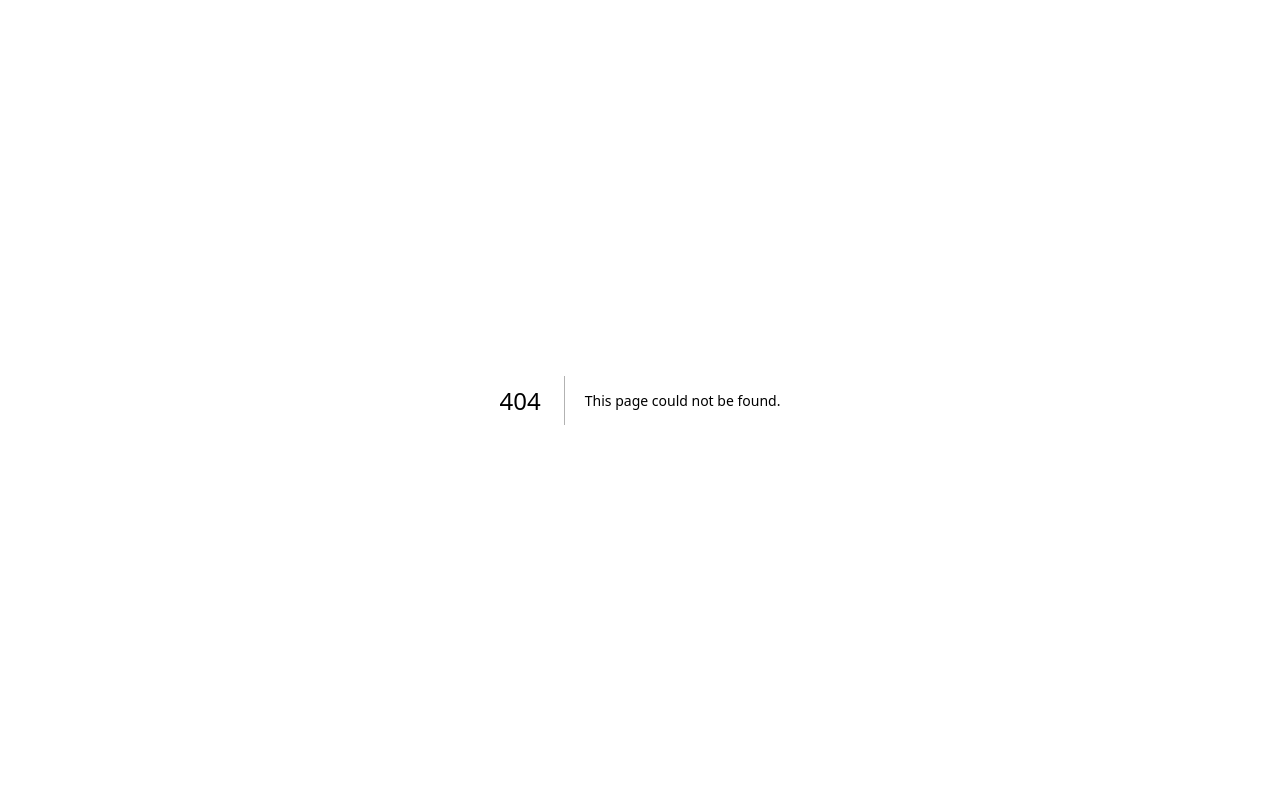
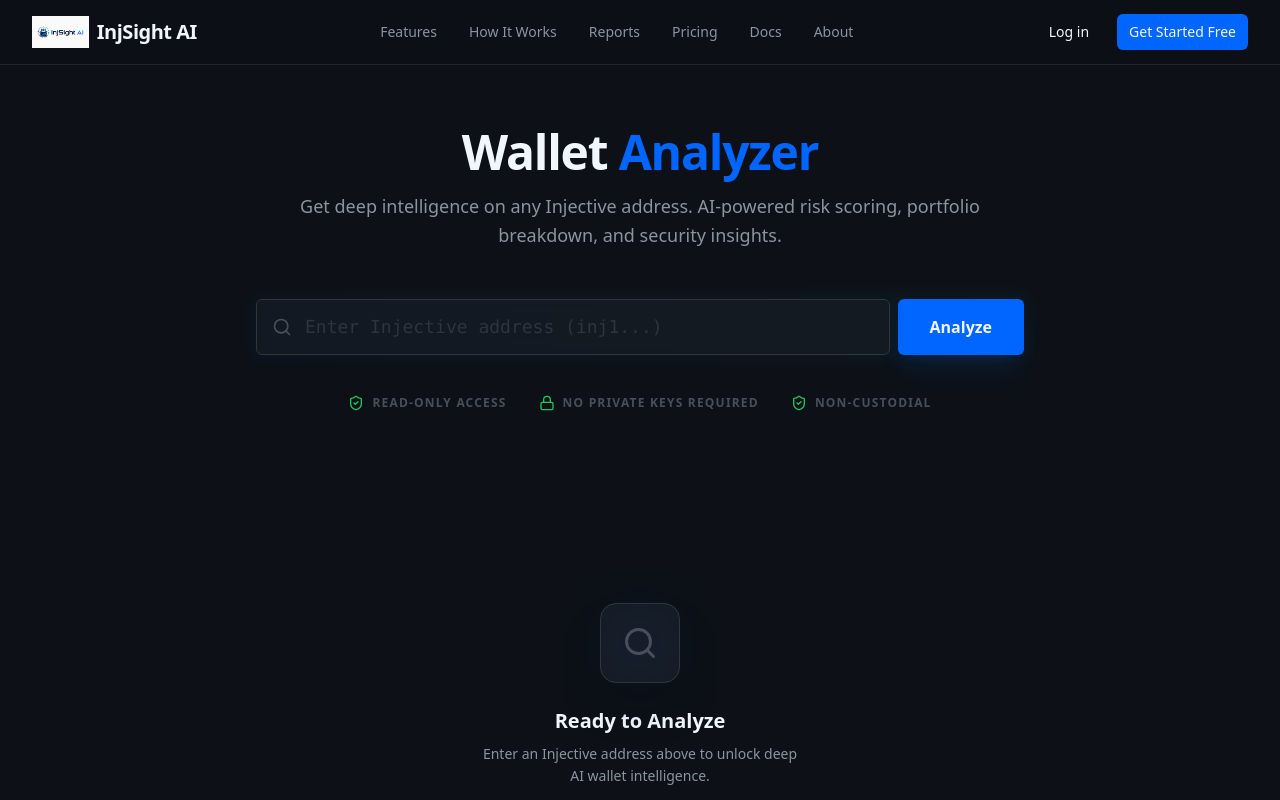
Before and after one commit to mokwathedeveloper/injsight-ai, a Next.js app in the folder frontend/: page /analyze in a window 1280 px wide. Before the commit this address had no page. Shown: the top 800 px of the page. Built offline with nearby package versions, Linux system fonts and the light colour scheme.

Commit message:
feat: add wallet analyzer page

```diff
--- /dev/null
+++ b/frontend/app/analyze/page.tsx
@@ -0,0 +1,70 @@
+"use client";
+
+import * as React from "react";
+import { Navbar } from "@/components/layout/Navbar";
+import { Footer } from "@/components/layout/Footer";
+import { WalletAnalyzerForm } from "@/components/analyzer/WalletAnalyzerForm";
+import { AnalysisLoadingState } from "@/components/analyzer/AnalysisLoadingState";
+import { WalletReport } from "@/components/analyzer/WalletReport";
+import { EmptyAnalyzerState } from "@/components/analyzer/EmptyAnalyzerState";
+import { ReadOnlySafetyNotice } from "@/components/analyzer/ReadOnlySafetyNotice";
+import { mockAnalysisResult } from "@/data/wallet-analyzer";
+
+export default function AnalyzePage() {
+  const [isLoading, setIsLoading] = React.useState(false);
+  const [result, setResult] = React.useState<typeof mockAnalysisResult | null>(null);
+
+  const handleAnalyze = (addr: string) => {
+    setIsLoading(true);
+    setResult(null);
+
+    // Simulate analysis delay with staged messages
+    setTimeout(() => {
+      setIsLoading(false);
+      setResult({
+        ...mockAnalysisResult,
+        address: addr,
+      });
+    }, 6000);
+  };
+
+  return (
+    <div className="flex flex-col min-h-screen bg-page">
+      <Navbar />
+
+      <main className="flex-grow pt-32 pb-20 px-4 sm:px-6 lg:px-8">
+        <div className="max-w-7xl mx-auto space-y-12">
+          {/* Header Section */}
+          <div className="text-center space-y-4 max-w-3xl mx-auto">
+            <h1 className="text-4xl sm:text-5xl font-extrabold text-text-primary tracking-tight">
+              Wallet <span className="text-primary">Analyzer</span>
+            </h1>
+            <p className="text-lg text-text-secondary leading-relaxed">
+              Get deep intelligence on any Injective address. AI-powered risk scoring,
+              portfolio breakdown, and security insights.
+            </p>
+          </div>
+
+          {/* Form Section */}
+          <div className="space-y-6">
+            <WalletAnalyzerForm onAnalyze={handleAnalyze} isLoading={isLoading} />
+            <ReadOnlySafetyNotice />
+          </div>
+
+          {/* Result / Loading Section */}
+          <div className="pt-8 min-h-[400px]">
+            {isLoading ? (
+              <AnalysisLoadingState />
+            ) : result ? (
+              <WalletReport data={result} />
+            ) : (
+              <EmptyAnalyzerState />
+            )}
+          </div>
+        </div>
+      </main>
+
+      <Footer />
+    </div>
+  );
+}
```
